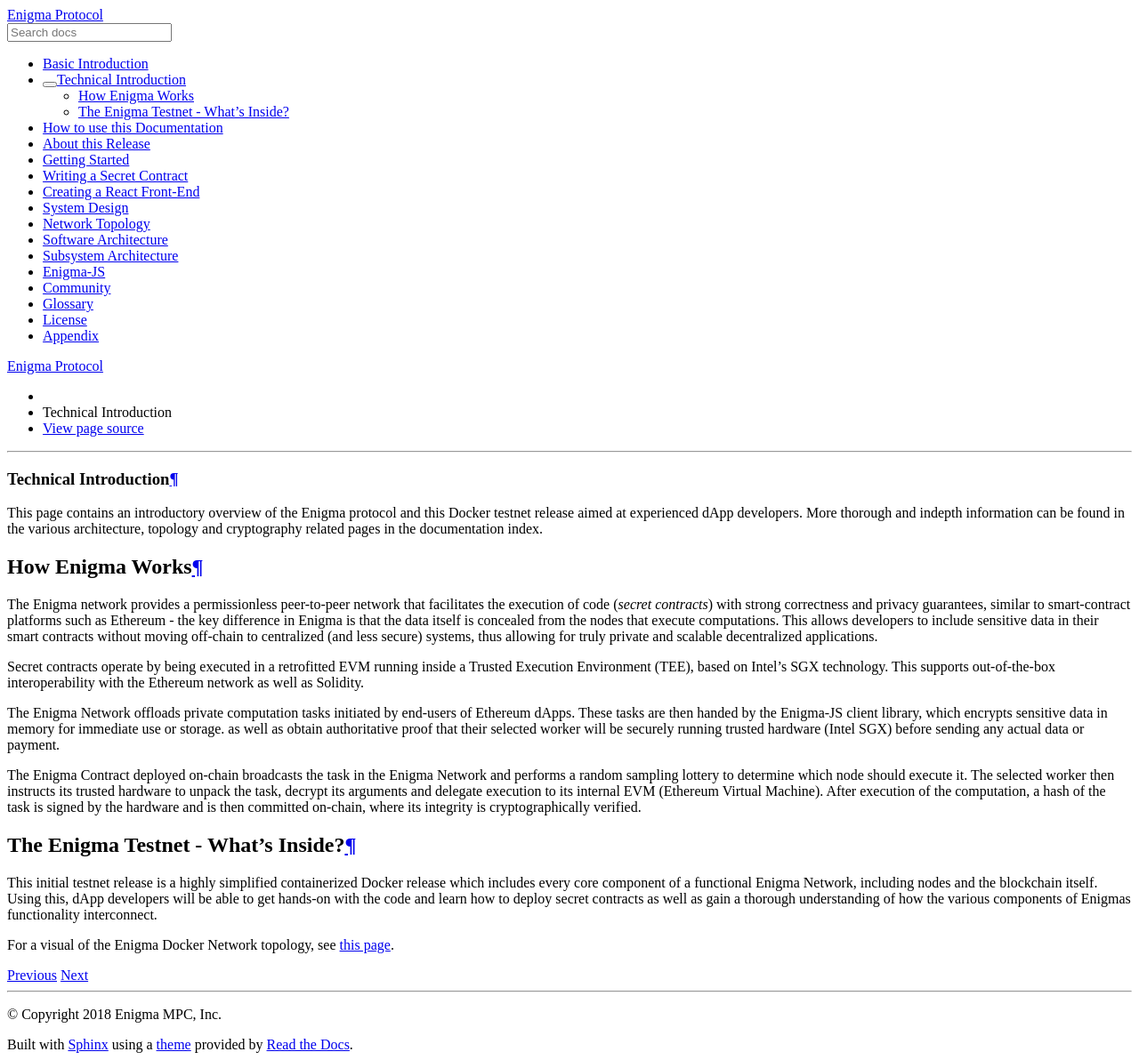
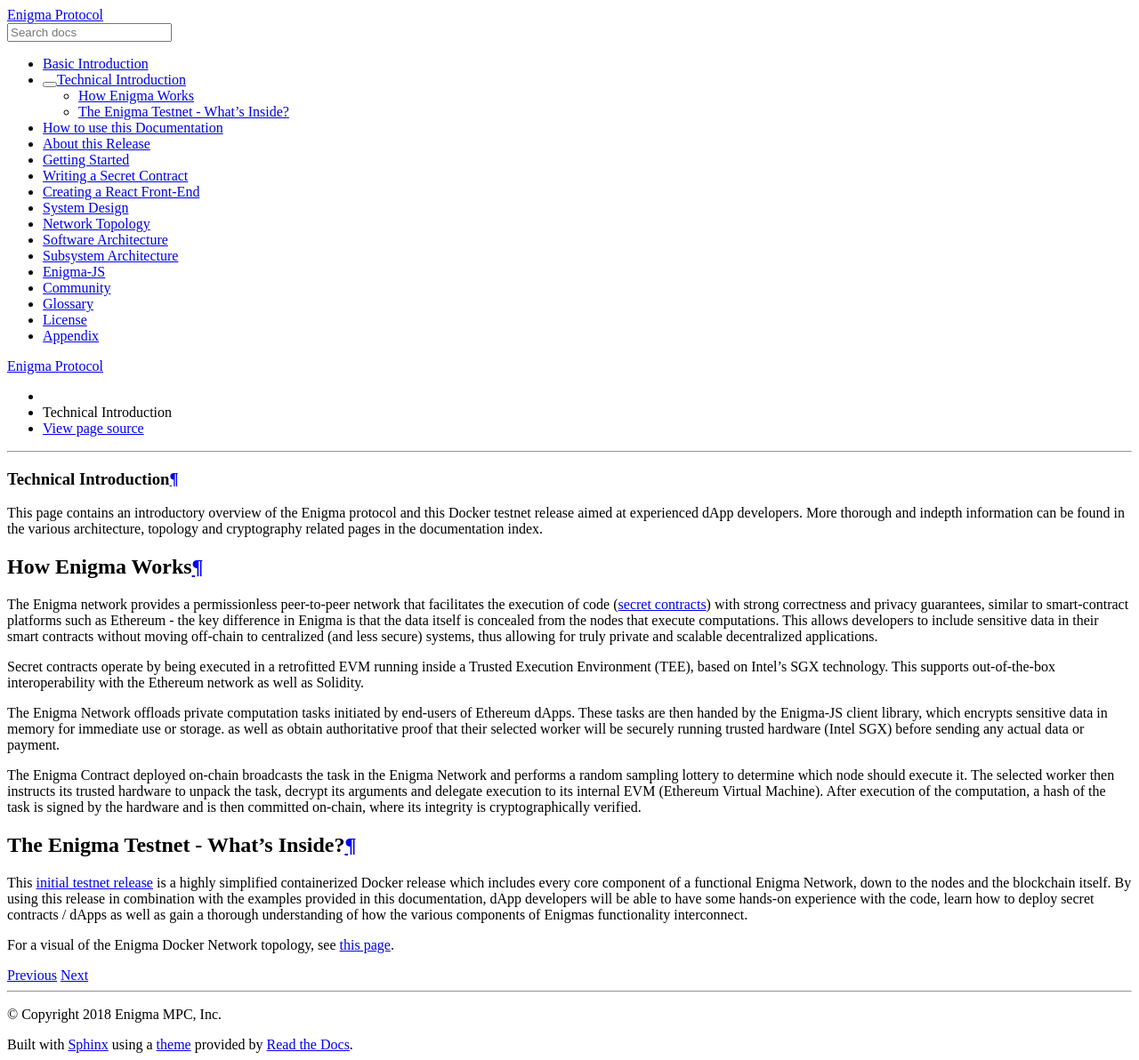
Before and after one commit to scrtlabs/protocol, a Sphinx documentation site: the page built from docs/source/TechnicalIntroduction.rst, in a window 1280 px wide. Shown: the whole page at 89% size. Built offline with Sphinx 7.4.7 and the Read the Docs theme 2.0.0, drawn with Linux system fonts in a browser that asks for light colours.

Commit message:
Typo cleanup

```diff
--- a/docs/source/CreateReactFrontend.rst
+++ b/docs/source/CreateReactFrontend.rst
@@ -1,8 +1,9 @@
 Creating a React Front-End
 ===========================
 This section is dedicated to creating a simple graphical front-end for the
-Millionares Problem example using React, a JavaScript library for building
-component-oriented user interfaces. The ``enigma-template-dapp`` repository is
+:doc:`Millionaires Problem example <SecretContracts>`
+using React, a JavaScript library for building component-oriented user interfaces.
+The ``enigma-template-dapp`` repository is
 based off of `truffle-react box variant <https://github.com/adrianmcli/truffle-react>`__,
 which allows for the rapid deployment of a unique front-end with the related packages
 and logic separated from the code - in this case, located in the ``/client/src`` folder.
--- a/docs/source/GettingStarted.rst
+++ b/docs/source/GettingStarted.rst
@@ -3,7 +3,7 @@ Getting Started
 ================
 The Enigma Protocol is a permissionless peer-to-peer network that enables
 the deployment of scalable and secure decentralized applications (commonly
-referred to as 'dApps') and the use of `secret contracts <https://blog.enigma.co/defining-secret-contracts-f40ddee67ef2>`__. The
+referred to as 'dApps') through use of `secret contracts <https://blog.enigma.co/defining-secret-contracts-f40ddee67ef2>`__. The
 `Enigma Docker Network <https://github.com/enigmampc/enigma-docker-network>`__
 is the first release of the protocol - it operates entirely in a
 containerized environment and features a complete minimal test network
--- a/docs/source/HowToUseThisDocumentation.rst
+++ b/docs/source/HowToUseThisDocumentation.rst
@@ -20,7 +20,7 @@ well as comprehensive step-by-step instructions which outline how to configure
 your working folder and initiate your first secret contract deployment. After
 completing this page, you will be ready to start playing with the code.
 
-The :doc:`Writing a Secret Contract <SecretContracts>` page includes full
+The :doc:`writing a secret contract <SecretContracts>` page includes full
 break-downs on simple code examples for various problems that the Enigma
 protocol can solve for. These are intended to give dApp developers a real-world
 understanding of the underlying logic and potential of the network in their
@@ -56,6 +56,6 @@ Learning about Enigma's Encryption
 Enigma Use-Cases
 ~~~~~~~~~~~~~~~~
 
-Looking for some inspiration? Check out our `Solutions Series <https://blog.enigma.co/solutions/home>`__ ,
+Looking for some inspiration? Check out our `Solutions Series <https://blog.enigma.co/solutions/home>`__,
 our `Secret Contracts <https://blog.enigma.co/defining-secret-contracts-f40ddee67ef2>`__
-post from Guy, or `reach out to us <mailto:info@enigma.co>`__ to talk through your idea.
+post from Guy, or `reach out to us <mailto:info@enigma.co>`__ to talk through your idea!
--- a/docs/source/TechnicalIntroduction.rst
+++ b/docs/source/TechnicalIntroduction.rst
@@ -9,8 +9,9 @@ How Enigma Works
 ~~~~~~~~~~~~~~~~
 
 The Enigma network provides a permissionless peer-to-peer network that
-facilitates the execution of code (*secret contracts*) with strong
-correctness and privacy guarantees, similar to smart-contract platforms
+facilitates the execution of code
+(`secret contracts <https://blog.enigma.co/defining-secret-contracts-f40ddee67ef2>`__)
+with strong correctness and privacy guarantees, similar to smart-contract platforms
 such as Ethereum - the key difference in Enigma is that the data itself
 is concealed from the nodes that execute computations. This allows
 developers to include sensitive data in their smart contracts without
@@ -40,10 +41,12 @@ where its integrity is cryptographically verified.
 The Enigma Testnet - What's Inside?
 ~~~~~~~~~~~~~~~~~~~~~~~~~~~~~~~~~~~
 
-This initial testnet release is a highly simplified containerized Docker release
-which includes every core component of a functional Enigma Network, including
-nodes and the blockchain itself. Using this, dApp developers will be able to
-get hands-on with the code and learn how to deploy secret contracts as well
+This `initial testnet release <https://github.com/enigmampc/enigma-docker-network>`__
+is a highly simplified containerized Docker release
+which includes every core component of a functional Enigma Network, down to the
+nodes and the blockchain itself. By using this release in combination with the examples
+provided in this documentation, dApp developers will be able to have some hands-on
+experience with the code, learn how to deploy secret contracts / dApps as well
 as gain a thorough understanding of how the various components of Enigmas
 functionality interconnect.
 
```
